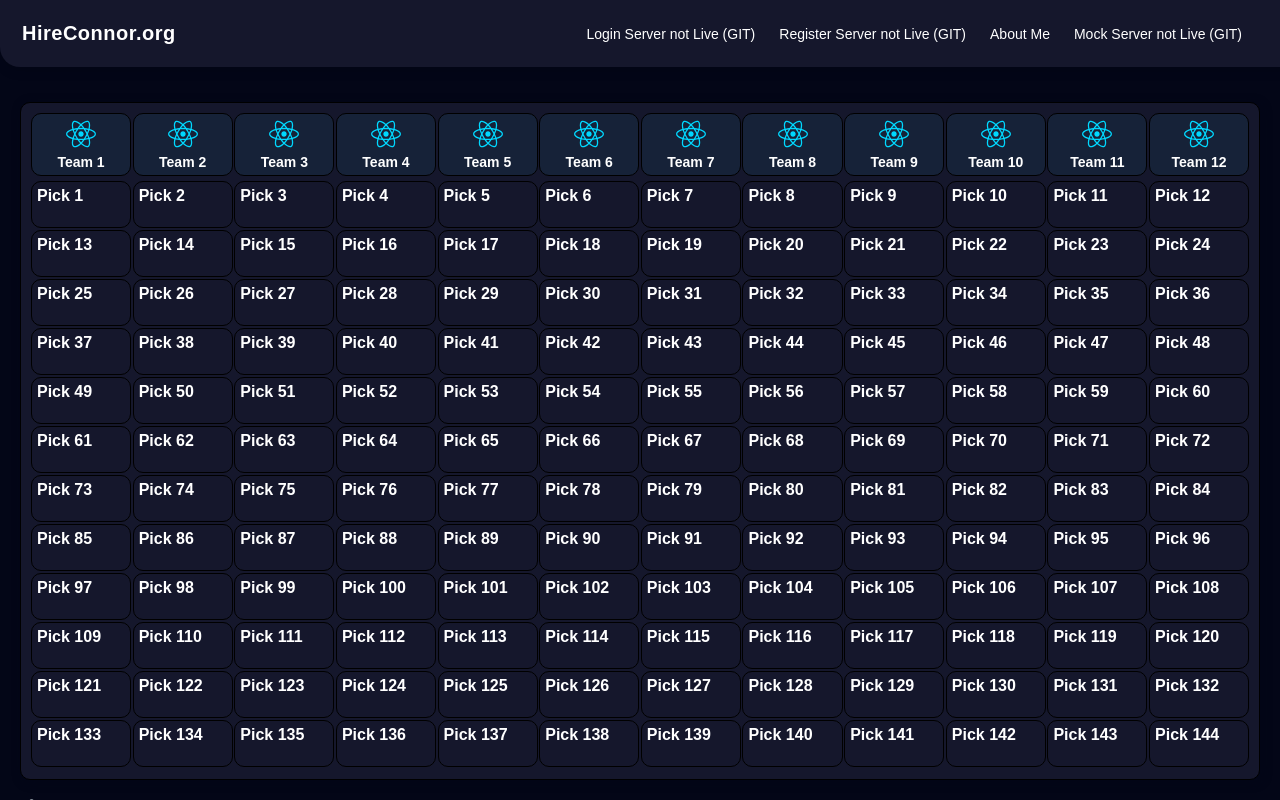
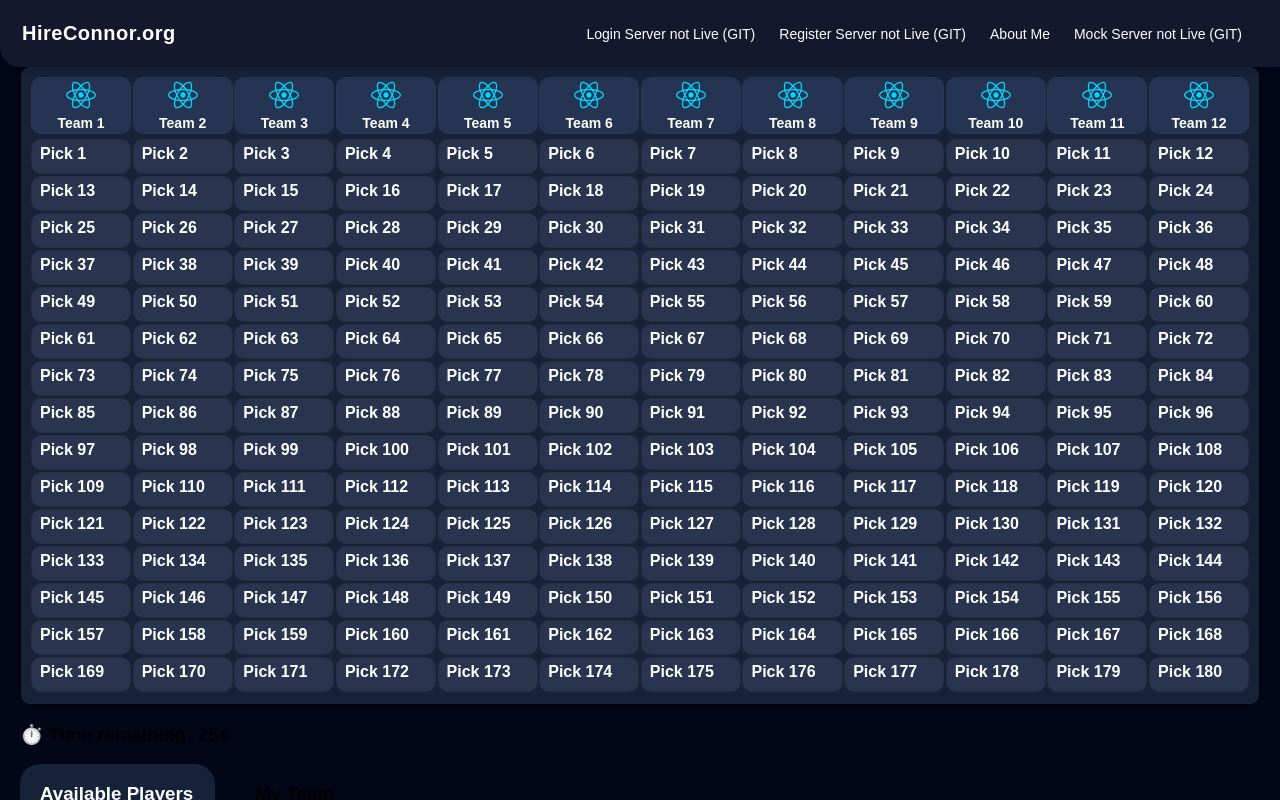
Before and after one commit to CLilbourne/my-react-site, a React (Vite) app in the folder FantasyFootball/: page /draft in a window 1280 px wide. Shown: the top 800 px of the page. Built offline with nearby package versions, Linux system fonts and the light colour scheme; no server answers.

Commit message:
mock draft fixes

```diff
--- a/FantasyFootball/src/Draft.css
+++ b/FantasyFootball/src/Draft.css
@@ -1,22 +1,27 @@
 .player-card {
-  background: linear-gradient(90deg, rgb(44, 69, 116), #7b4adf);
-  border: 1px solid #3f2246;
+  background: rgb(28, 43, 70);
   color: white;
   font-weight: bold;
-  border-radius: 15px;
-  padding: 12px 16px;
-  margin-bottom: 10px;
+
+  border-style: solid;
+  border-width: 3px;
+  border-radius: 5px;
+  border-color:  rgb(41, 53, 78);
+
+  font-size: 12px;
+  padding: 2px 20px;
+  margin-bottom: 2px;
   display: flex;
   justify-content: space-between;
   align-items: center;
   box-shadow: 1px 1px 5px rgba(0,0,0,0.05);
   transition: box-shadow 0.2s ease;
-  user-select: none; /* prevent text selection */
+  user-select: none;
 }
 
 .player-card:hover {
   box-shadow: 2px 4px 12px rgba(0,0,0,0.1);
-  background-color: rgb(254, 223, 255);
+  background: rgb(38, 56, 90);
 }
 
 .player-card button {
@@ -45,5 +50,9 @@
   padding-right: 22px;
   border-radius: 20px;
   background-color: rgb(22, 34, 56);
-  border: rgb(241, 241, 241), solid;
 }
+.player-card img{
+  width: 50px;
+  height: 35px;
+  border-radius: 4px;
+}
--- a/FantasyFootball/src/MockDraft.jsx
+++ b/FantasyFootball/src/MockDraft.jsx
@@ -2,12 +2,14 @@ import React, { useState, useEffect, useCallback } from "react";
 import PlayerItem from "./PlayerItem";
 import SnakeDraft from "./SnakeDraft";
 import adpData from "./assets/adp.json";
+import mockdraft from "./assets/mockdraft.png"
 
 // Timer durations in seconds
 const USER_TIMER_DURATION = 30;
 const AI_TIMER_DURATION = 0;
 const NUM_TEAMS = 12;
-const TOTAL_ROUNDS = 12;
+const TOTAL_ROUNDS = 15;
+
 
 // Utility to normalize player names for matching
 function normalizeName(name) {
@@ -188,14 +190,8 @@ draftPlayer(playerToDraft);
   return (
     <div>
       <div style={{ marginBottom: "1rem" }}>
-        <SnakeDraft draftedPlayers={draftedPlayers} draftOrder={draftPickOrder} numTeams={NUM_TEAMS} />
         <h3 style={{ color: "white" }}>⏱️ Time remaining: {timer ?? "-" }s</h3>
-        {!draftComplete && (
-          <p style={{ color: "white" }}>Current Pick: Team {draftPickOrder[currentPickIndex] + 1}</p>
-        )}
-        {draftComplete && <p style={{ color: "lightgreen" }}>Draft Complete!</p>}
-
-        <label style={{ color: "white" }}>
+         <label style={{ color: "white" }}>
           Select your team slot:{" "}
           <select
             value={selectedTeam}
@@ -209,13 +205,29 @@ draftPlayer(playerToDraft);
             ))}
           </select>
         </label>
+        <SnakeDraft draftedPlayers={draftedPlayers} draftOrder={draftPickOrder} numTeams={NUM_TEAMS} />
+        {draftComplete && <p style={{ color: "lightgreen" }}>Draft Complete!</p>}
+
       </div>
 
       <div style={{ display: "flex", gap: 40 }}>
+
         <div className="draftPlayers" style={{ flex: 1 }}>
-          <h3 style={{ color: "white" }}>Available Players</h3>
-          {availablePlayers.length === 0 && <p>No players left!</p>}
-          <ul style={{ maxHeight: 500, overflowY: "auto", padding: 0 }}>
+
+          {availablePlayers.length === 0 && <p>No players left / Server Down</p>}
+          {availablePlayers.length === 0 && <img src={mockdraft}></img>}
+          <input type="text" placeholder="Search by name..." ></input>
+           <select>
+            <option value="">All Positions</option>
+            <option value="QB">QB</option>
+            <option value="RB">RB</option>
+            <option value="WR">WR</option>
+            <option value="TE">TE</option>
+            <option value="DEF">DEF</option>
+            <option value="K">K</option>
+          </select>
+
+          <ul style={{overflowY: "auto", padding: 0}}>
             {availablePlayers.map((player) =>
               draftPickOrder[currentPickIndex] === selectedTeam ? (
                 <PlayerItem
--- a/FantasyFootball/src/PlayerItem.jsx
+++ b/FantasyFootball/src/PlayerItem.jsx
@@ -7,10 +7,12 @@ function PlayerItem({ player, buttonLabel, onButtonClick }) {
       <img
         src={player.headshot}
         alt={player.fullName}
-        style={{ width: 80, height: 58 }}
       />
       <div>
-        {player.fullName} ({player.position}) - {player.team}
+        <span style={{ fontWeight: "bold" }}>{player.fullName}</span>{" "}
+        <span style={{ color: "#bbb", fontSize: "0.9em" }}>
+          ({player.position}) - {player.team}
+        </span>
       </div>
       {buttonLabel && onButtonClick && (
         <button onClick={() => onButtonClick(player)} style={{ marginLeft: "auto" }}>
--- a/FantasyFootball/src/SnakeDraft.css
+++ b/FantasyFootball/src/SnakeDraft.css
@@ -5,7 +5,7 @@
   gap: .1rem;
   padding: 10px;
   border-radius: 10px;
-  background-color: rgb(21, 23, 44);
+  background-color:  rgb(22, 34, 56);
   border: 1.5px solid rgb(0, 0, 0);
   box-shadow: rgb(3, 6, 23) 2px 2px 10px;
   overflow-x: auto;
@@ -29,15 +29,18 @@
 
 .pick-slot {
   position: relative;
-  padding: 5px;
+  padding: 5px 8px;
   display: flex;
   flex-direction: column;
   justify-content: flex-start;
-  height: 35px;
-  border: 1px solid #000;
+  min-height: 35px;
+  flex-shrink: 0;
+  border: 1px solid rgb(38, 47, 66);
+  background-color: rgb(41, 53, 78);
   border-radius: 10px;
   margin-bottom: 2px;
   overflow: hidden;
+  box-sizing: border-box;
   white-space: nowrap;
   text-overflow: ellipsis;
 }
@@ -65,11 +68,14 @@
   right: 5px;
 }
 .TeamTitleSnake {
-  background-color: rgb(22, 34, 56);
-  padding: 5px;
-  border: solid black 1px;
+  background-color: rgb(37, 52, 82);
+  padding: 2px;
+  border: solid rgb(42, 55, 82);
+  border-width: 1px;
+
   border-radius: 10px;
   margin-bottom: 5px;
+
   text-overflow: ellipsis;
   white-space: nowrap;
   text-align: center;
--- a/FantasyFootball/src/SnakeDraft.jsx
+++ b/FantasyFootball/src/SnakeDraft.jsx
@@ -31,11 +31,11 @@ export default function SnakeDraft({ draftedPlayers, numTeams }) {
           <div className="TeamTitleSnake"><img style={{ width: 30, height: 30}} src={reactIcon} alt="icon" />Team {i + 1}</div>
 
           <div className="SnakeCard">
-            {[...Array(12)].map((_, index) => {
+            {[...Array(15)].map((_, index) => {
               const player = team[index]; // get player at pick index, if any
               const globalPickNumber = i + 1  + index * 12;
               return (
-                <li key={index} className="pick-slot" style={{backgroundColor: player? positionColors[player.position.toLowerCase()]|| 'black' : 'inherit'}}>
+                <div key={index} className="pick-slot" style={{backgroundColor: player? positionColors[player.position.toLowerCase()]|| 'black' : '#29354e;'}}>
                   {player ? (
                     <div className="text-info">
 
@@ -49,7 +49,7 @@ export default function SnakeDraft({ draftedPlayers, numTeams }) {
                   ) : (
                     <span style={{ color: "white", fontWeight: "Bold"}}>Pick {globalPickNumber}</span>
                   )}
-                </li>
+                </div>
               );
             })}
           </div>
--- a/FantasyFootball/src/index.css
+++ b/FantasyFootball/src/index.css
@@ -4,13 +4,11 @@ html, body, #root {
   font-family: 'Nunito', sans-serif;
   background-color: rgb(3, 6, 23);
   background-size: cover;
-
-
 }
 
 .main-content{
   flex: 1;
-  margin-top: 82px;
+  margin-top: 46px;
   user-select: none;    /* Disables text selection */
 }
 
--- a/FantasyFootball/src/playerData.js
+++ b/FantasyFootball/src/playerData.js
@@ -6,7 +6,7 @@ export const positionColors = {
     wr: '#6277e9',
     te: '#e7e962',
     def: '#ddb66d',
-    k: '#e186e4',
+    pk: '#9d7ecb',
     };
 
 export const teamAbbreviations = {
```
Also changed, not shown: FantasyFootball/src/assets/mockdraft.png (added).
